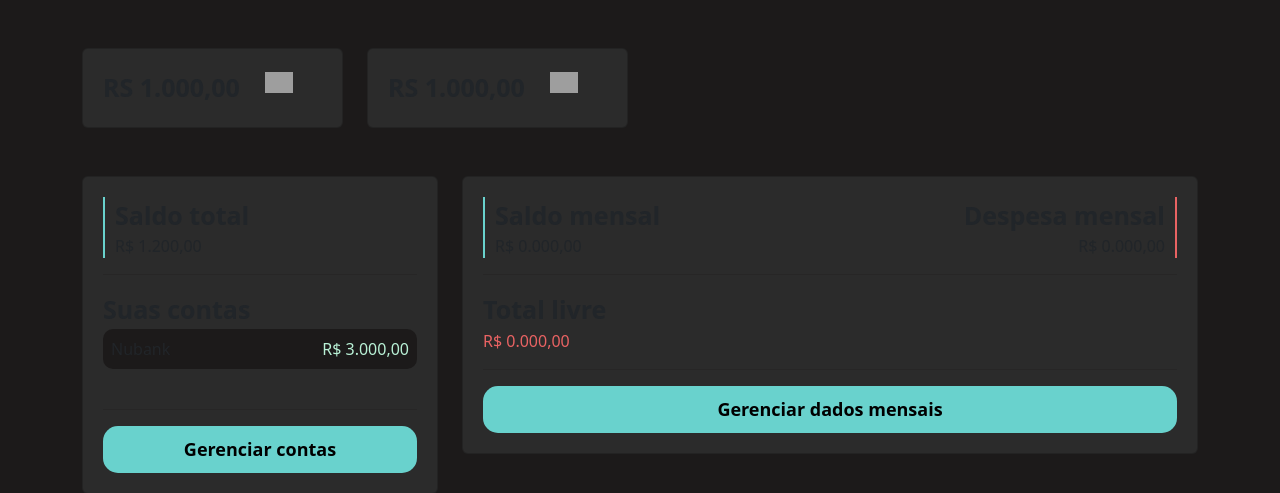
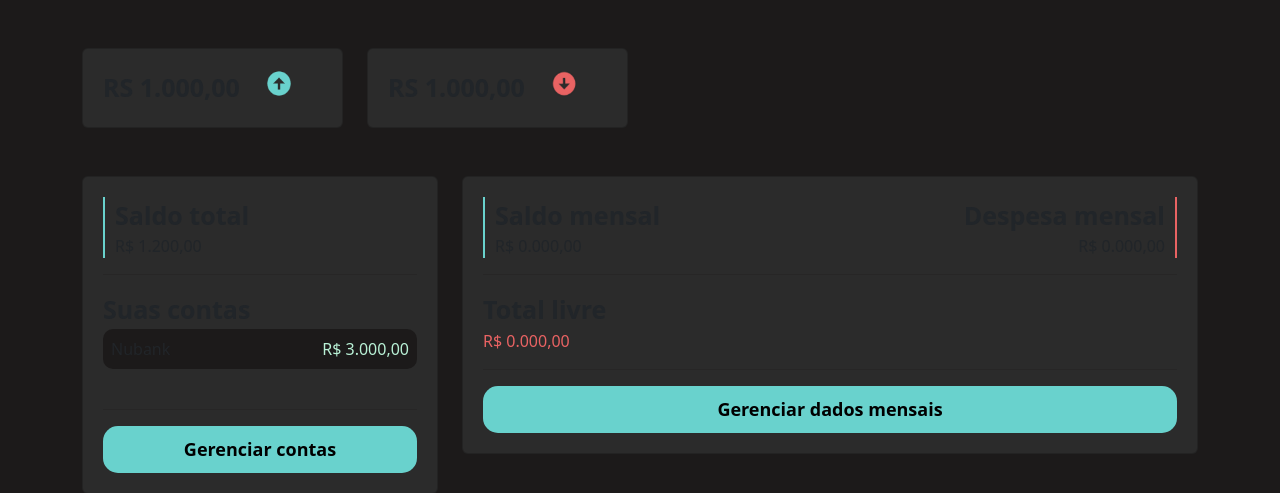
Before and after one commit to Bokomoko/PSW-Finance-replit, a Django app: page /perfil/home/ in a window 1280 px wide. Shown: the part 56-549 px from the top of the page. Run offline with Django 3.2, Linux system fonts and the light colour scheme; grey boxes are pictures that could not be loaded.

Commit message:
Images added to perfil html

```diff
--- a/perfil/templates/home.html
+++ b/perfil/templates/home.html
@@ -16,7 +16,7 @@
                                 <span  class="fonte-destaque">RS 1.000,00</span>
                             </div>
                             <div class="col-md">
-                                <img class="icone-setas" src="#">
+                                <img class="icone-setas" src="{% static 'perfil/img/entradas.png'%}">
                             </div>
                         </div>
 
@@ -31,7 +31,7 @@
                                 <span  class="fonte-destaque">RS 1.000,00</span>
                             </div>
                             <div class="col-md">
-                                <img class="icone-setas" src="#">
+                                <img class="icone-setas" src="{% static 'perfil/img/saidas.png' %}">
                             </div>
                         </div>
                     </div>
```
Also changed, not shown: templates/static/perfil/img/check.png (added), templates/static/perfil/img/entradas.png (added), templates/static/perfil/img/exit.png (added), templates/static/perfil/img/saidas.png (added).
